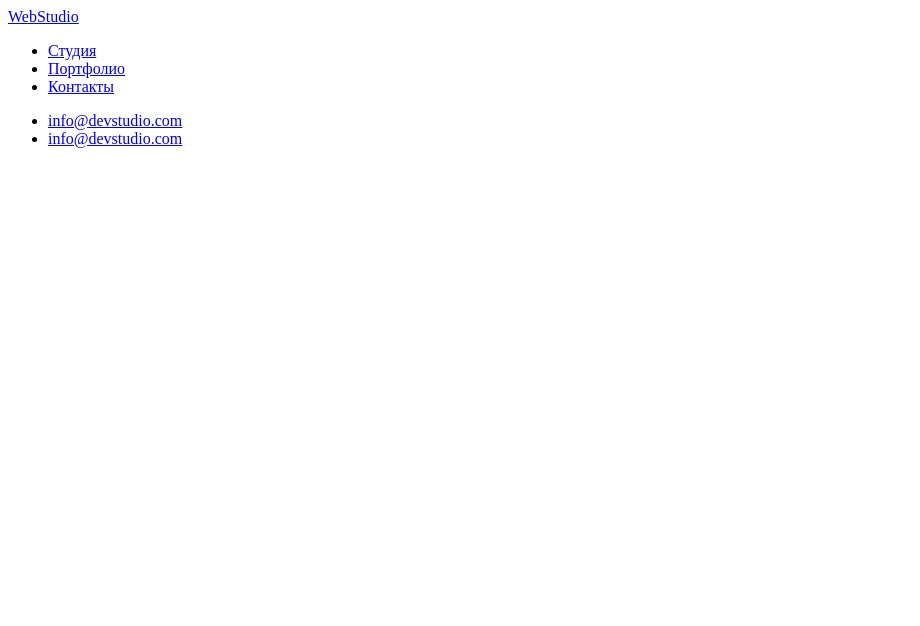
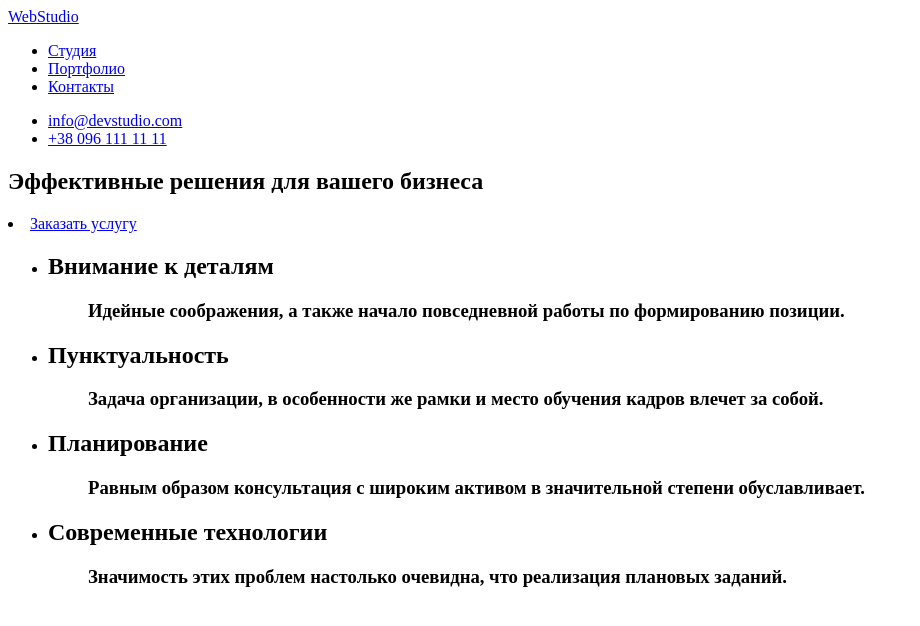
Before and after one commit to Anna-Buzuk/Myproject1, a plain HTML site: page index.html in a window 1280 px wide. Shown: the whole page, without its empty margins (0-920 px from the left). Drawn offline with Linux system fonts and the light colour scheme.

Commit message:
Создала секцию 1
Создала секцию 1

```diff
--- a/index.html
+++ b/index.html
@@ -25,13 +25,69 @@
                     <a href="mailo:info@devstudio.com">info@devstudio.com</a>
                 </li>
                 <li>
-                    <a href="tel:info@devstudio.com">info@devstudio.com</a>
+                    <a href="tel:+380961111111">+38 096 111 11 11</a>
                 </li>
             </ul>
 
         </nav>
     </header>
-    <main></main>
+    <main>
+        <section>
+            <h1>
+                Эффективные решения для вашего бизнеса
+            </h1>
+            <li>
+                <a href="#">Заказать услугу</a>
+            </li>
+        </section>
+        <section>
+            <ul>
+                <li>
+                    <h2>
+                        Внимание к деталям
+                    </h2>
+                </li>
+                <ul>
+                    <h3>
+                        Идейные соображения, а также начало повседневной работы по формированию позиции.
+                    </h3>
+                </ul>
+                <li>
+                   <h2>
+                      Пунктуальность
+                   </h2>
+
+                </li>
+                <ul>
+                    <h3>
+                        Задача организации, в особенности же рамки и место обучения кадров влечет за собой.
+                    </h3>
+                </ul>
+                <li>
+                    <h2>
+                        Планирование
+                    </h2>
+                </li>
+                <ul>
+                    <h3>
+                        Равным образом консультация с широким активом в значительной степени обуславливает.
+                    </h3>
+                </ul>
+                <li>
+                    <h2>
+                        Современные технологии
+                    </h2>
+                </li>
+                <ul>
+                    <h3>
+                        Значимость этих проблем настолько очевидна, что реализация плановых заданий.
+                    </h3>
+                </ul>
+
+
+            </ul>
+        </section>
+    </main>
     <footer></footer>
 
 </body>
```
